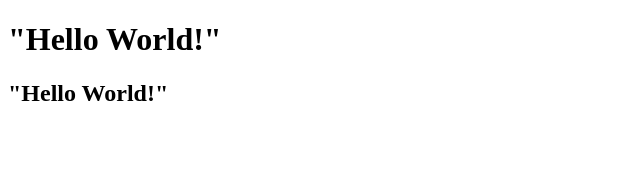
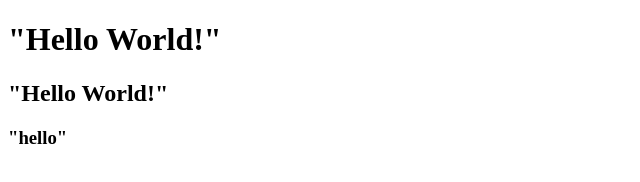
Before and after one commit to ashikur6/JavaScript, a plain HTML site: page first js code/index.html in a window 1280 px wide. Shown: the full height of the page, 0-640 px from the left. Drawn offline with Linux system fonts and the light colour scheme.

Commit message:
Update index.html

```diff
--- a/first js code/index.html
+++ b/first js code/index.html
@@ -9,6 +9,7 @@
 <body>
     <h1> "Hello World!" </h1>
     <h2> "Hello World!" </ h2>
+    <h3> "hello" </h3>
 </body>
 
 </html>
```
